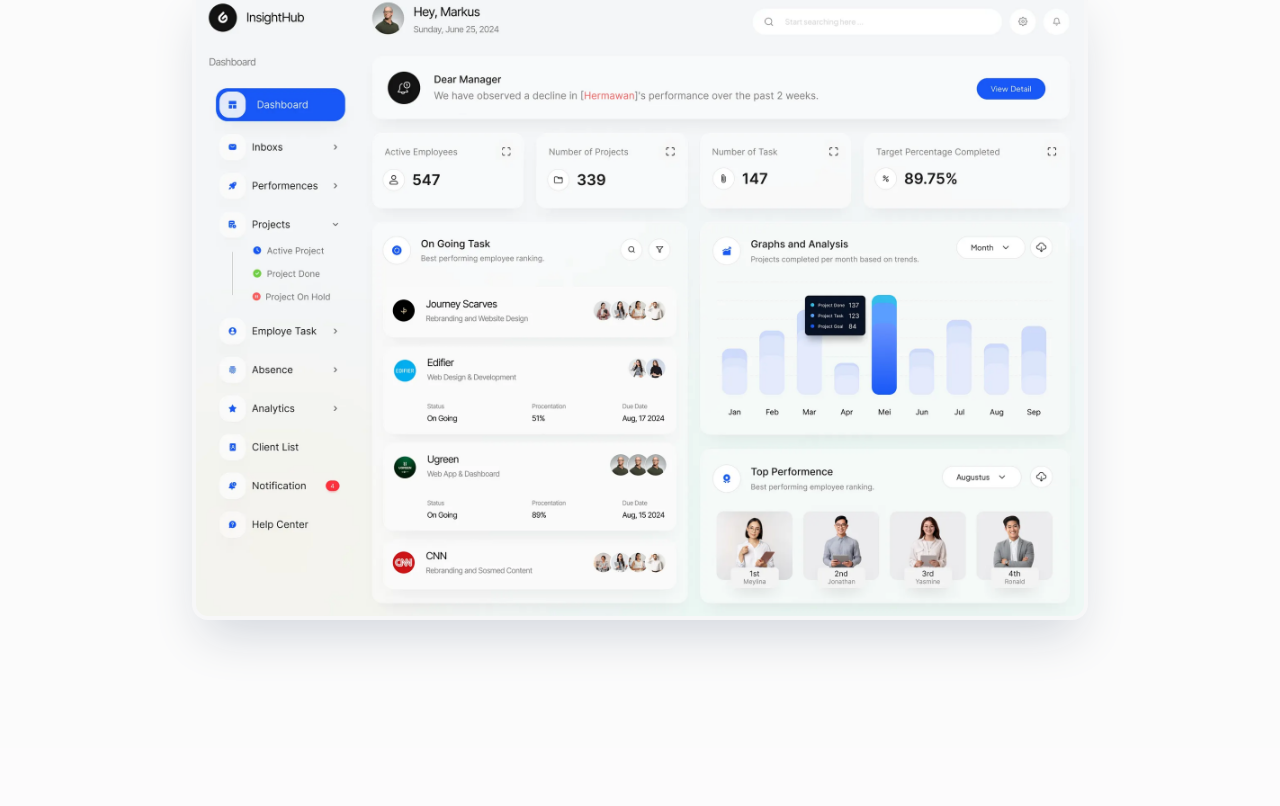
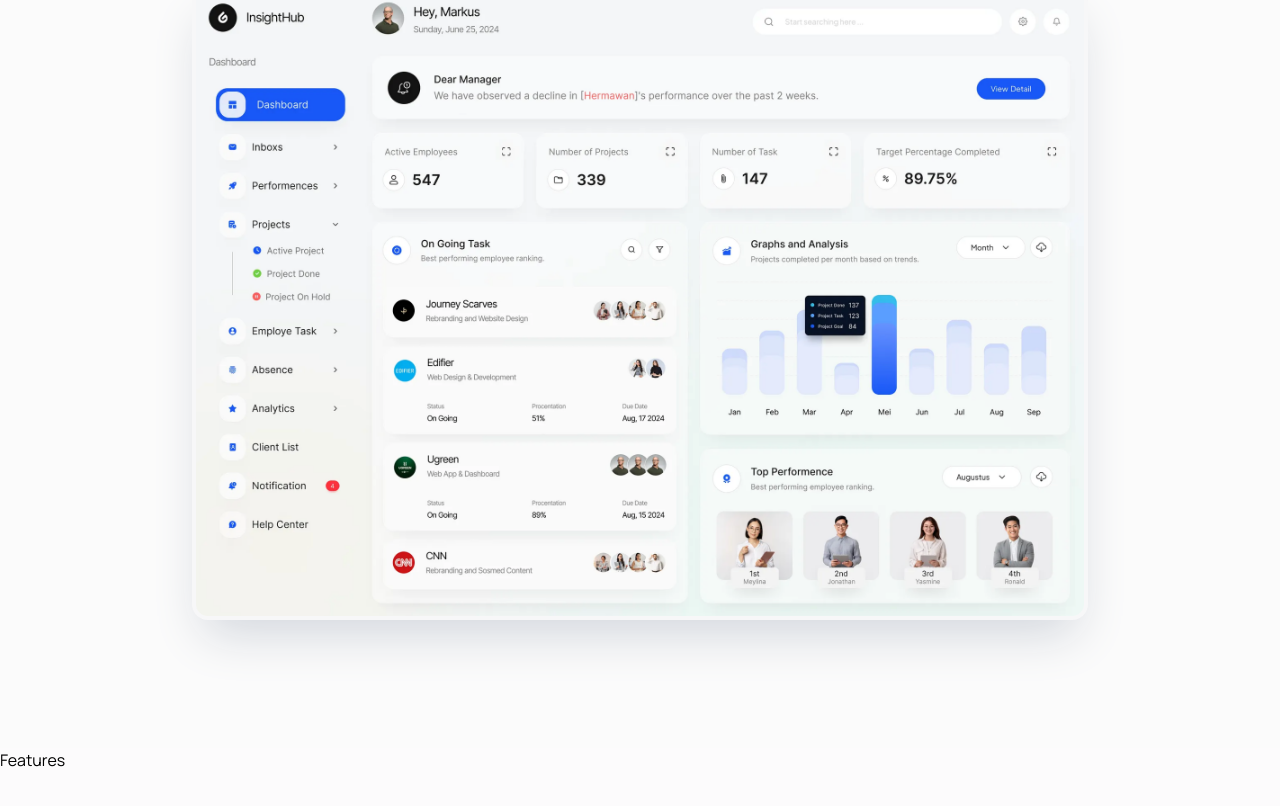
Before and after one commit to vaibhavmali-git/Invox.ai, a React app in the folder frontend/: page / in a window 1280 px wide. Shown: the part 538-1344 px from the top of the page. Before the commit the page ends 1286 px from the top, so only its background shows below. Built offline with nearby package versions, Linux system fonts and the light colour scheme; the HTML template or start-up script is replaced by a standard one.

Commit message:
feat(ui): add Features component

```diff
--- /dev/null
+++ b/frontend/src/components/Landing/Features.jsx
@@ -0,0 +1,12 @@
+import React from 'react'
+import { ArrowRight } from 'lucide-react'
+
+const Features = () => {
+  return (
+    <div>
+      Features
+    </div>
+  )
+}
+
+export default Features
--- a/frontend/src/pages/LandingPage/LandingPage.jsx
+++ b/frontend/src/pages/LandingPage/LandingPage.jsx
@@ -1,14 +1,16 @@
 import React from "react";
 import Header from "../../components/Landing/Header";
 import Hero from "../../components/Landing/Hero";
+import Features from "../../components/Landing/Features";
 
 const LandingPage = () => {
   return (
     <div>
       <Header />
 
-      <main>
+      <main className="mb-[100vh]">
         <Hero />
+        <Features />
       </main>
     </div>
   );
```
